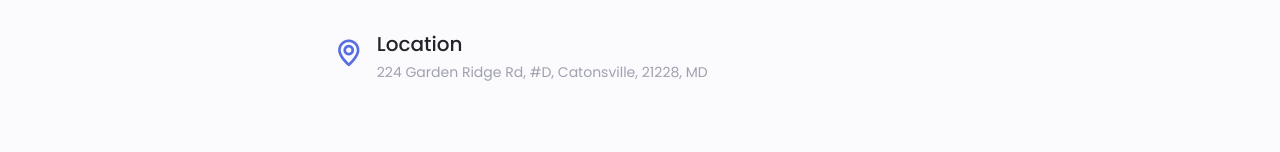
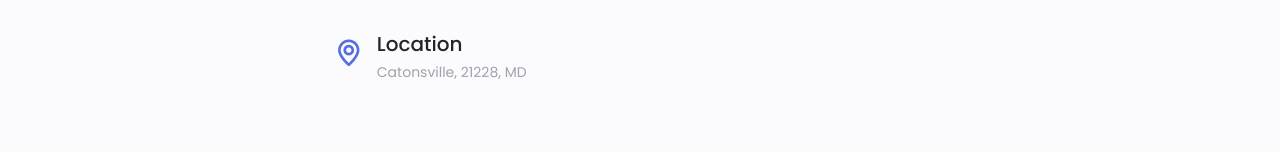
Before and after one commit to bhargavi1poyekar/bhargavi1poyekar.github.io, a plain HTML site: page index.html in a window 1280 px wide. Shown: the part 6457-6609 px from the top of the page. Drawn offline with nearby package versions, Linux system fonts and the light colour scheme.

Commit message:
Removed complete address

```diff
--- a/index.html
+++ b/index.html
@@ -1250,7 +1250,7 @@
                             <i class="uil uil-map-marker contact__icon"></i>
                             <div>
                                 <h3 class="contact__title">Location</h3>
-                                <span class="contact__subtitle">224 Garden Ridge Rd, #D, Catonsville, 21228, MD</span>
+                                <span class="contact__subtitle">Catonsville, 21228, MD</span>
                             </div>
                         </div>
                     </div>
```
